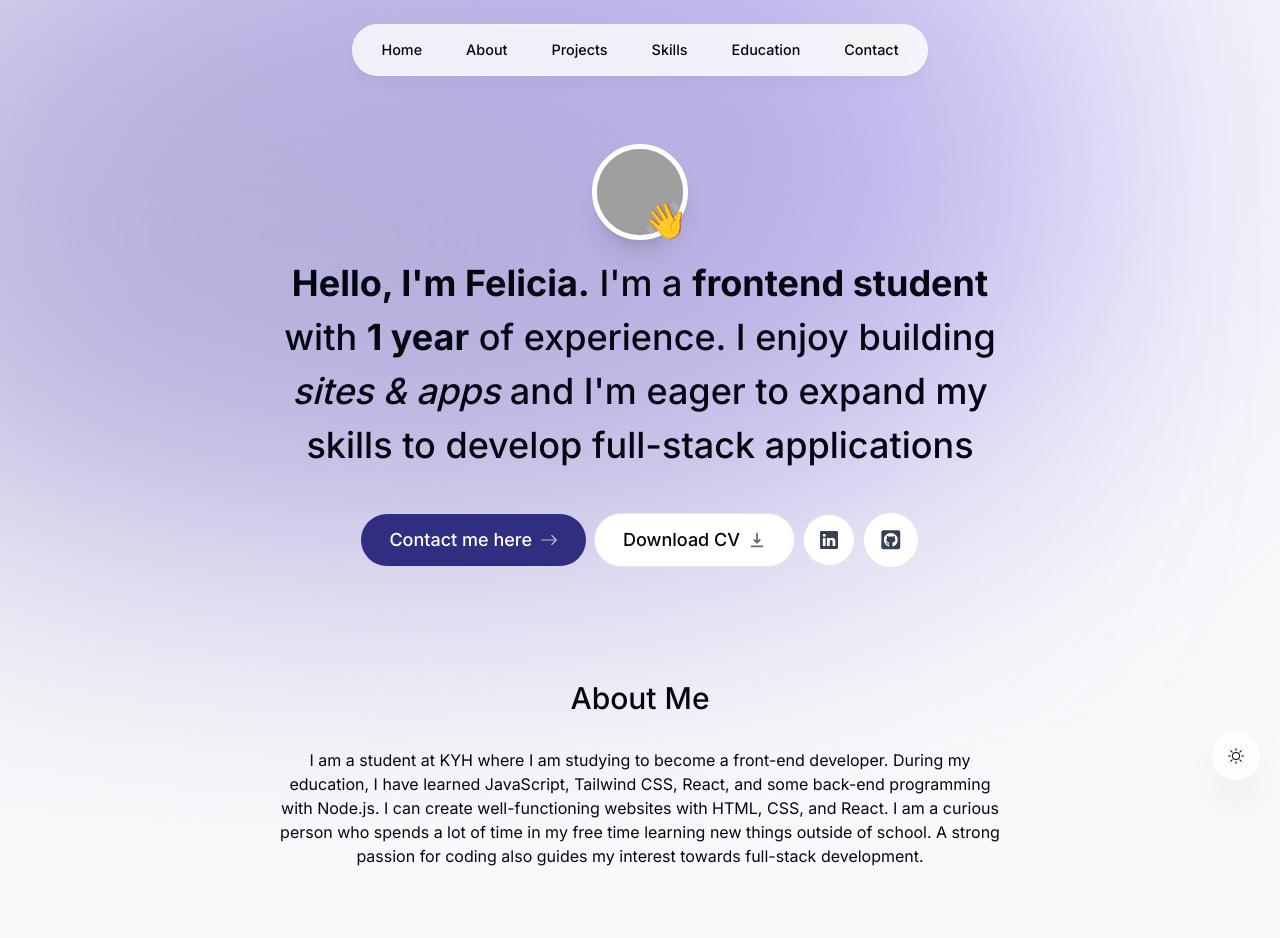
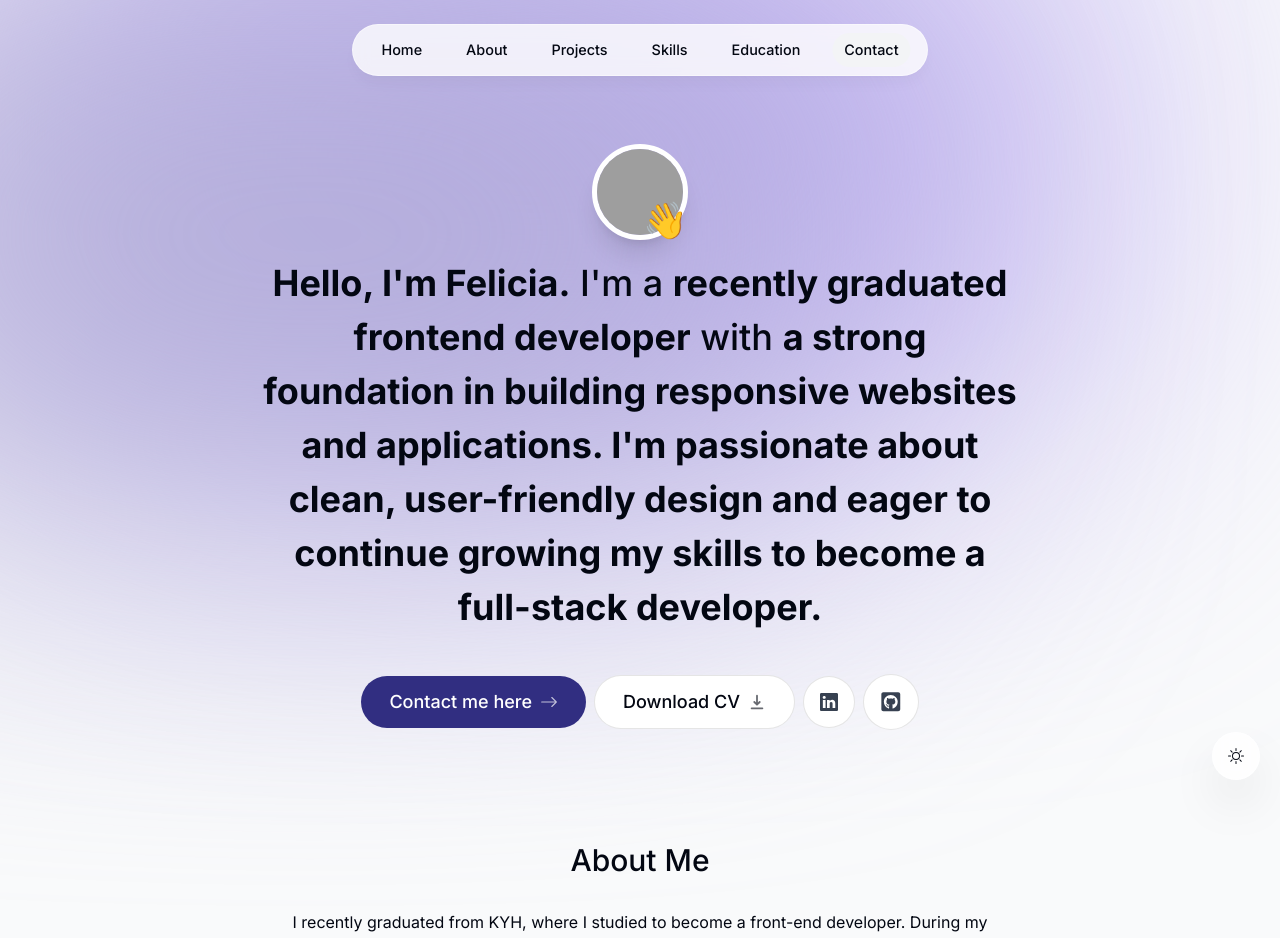
Before and after one commit to felhu0/portfolio-website, a Next.js app: page / in a window 1280 px wide. Shown: the top 938 px of the page. Built offline with nearby package versions, Linux system fonts and the light colour scheme; no server answers; grey boxes are pictures that could not be loaded.

Commit message:
Update About section and CV to reflect recent graduation and enhanced skills

```diff
--- a/components/about.tsx
+++ b/components/about.tsx
@@ -22,11 +22,11 @@ export default function About() {
       <SectionHeading>About me</SectionHeading>
 
       <p className="text-sm sm:text-base">
-        I am a student at KYH where I am studying to become a front-end developer. {" "}
-        During my education, I have learned JavaScript, Tailwind CSS, React, and some back-end {" "} programming with Node.js.
-        I can create well-functioning websites with HTML, CSS, and React.{" "}
-        I am a curious person who spends a lot of time in my free time learning {" "}new things outside of school.{" "}
-        A strong passion for coding also guides my {" "} interest towards full-stack development.
+        I recently graduated from KYH, where I studied to become a front-end developer. {" "}
+        During my education, I have learned JavaScript, Tailwind CSS, HTLM, React, Next.js, Typescript, and some back-end {" "} programming with Node.js.
+        I’ve also completed an internship where I built a full-featured web application using Remix and a mobile app for both Android and iOS using Expo and React Native. {" "}
+        I’m a curious and driven person who enjoys exploring new technologies in my free time. {" "}
+        My passion for coding continues to grow, and I’m eager to take the next step toward becoming a full-stack developer.
       </p>
 
     </motion.section>
--- a/components/footer.tsx
+++ b/components/footer.tsx
@@ -3,7 +3,7 @@ export default function Footer() {
     <footer className="mb-10 px-4
     text-center dark:text-white/60">
       <small className="mb-2 block text-xs">
-           Felicia&apos;s Portfolio 2024
+        Felicia&apos;s Portfolio 2025
       </small>
       <p className="text-xs">
         <span
--- a/components/intro.tsx
+++ b/components/intro.tsx
@@ -67,10 +67,9 @@ export default function Intro() {
         animate={{ opacity: 1, y: 0 }}
       >
         <span className="font-bold">Hello, I&apos;m Felicia.</span> I&apos;m a{" "}
-        <span className="font-bold">frontend student</span> with{" "}
-        <span className="font-bold">1 year</span> of experience. I enjoy
-        building <span className="italic">sites & apps</span> and I&apos;m eager
-        to expand my skills to develop full-stack applications{" "}
+        <span className="font-bold">recently graduated frontend developer</span> with{" "}
+        <span className="font-bold">a strong foundation in building responsive websites and applications. </span>
+        <span className="font-bold">I&apos;m passionate about clean, user-friendly design and eager to continue growing my skills to become a full-stack developer.</span>
       </motion.h1>
 
       <motion.div
--- a/lib/data.ts
+++ b/lib/data.ts
@@ -140,5 +140,7 @@ export const skillsData = [
   "Firebase",
   "Stripe",
   "Vercel",
+  "Expo",
+  "React Native",
 
 ] as const;
```
Also changed, not shown: 1 other file (tests, documents, lock files or other folders). Lines whose indentation alone changed are shown as unchanged.
